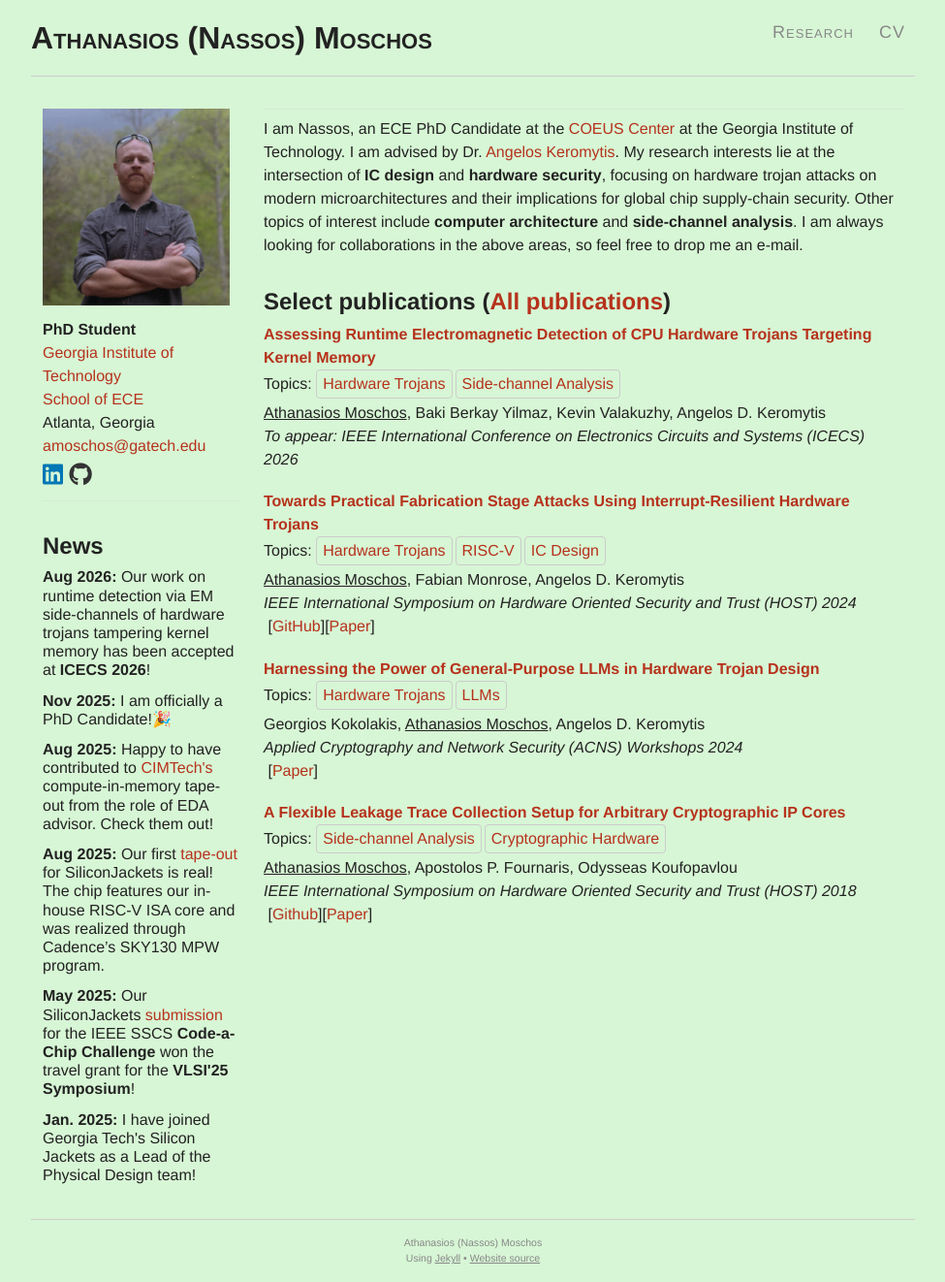
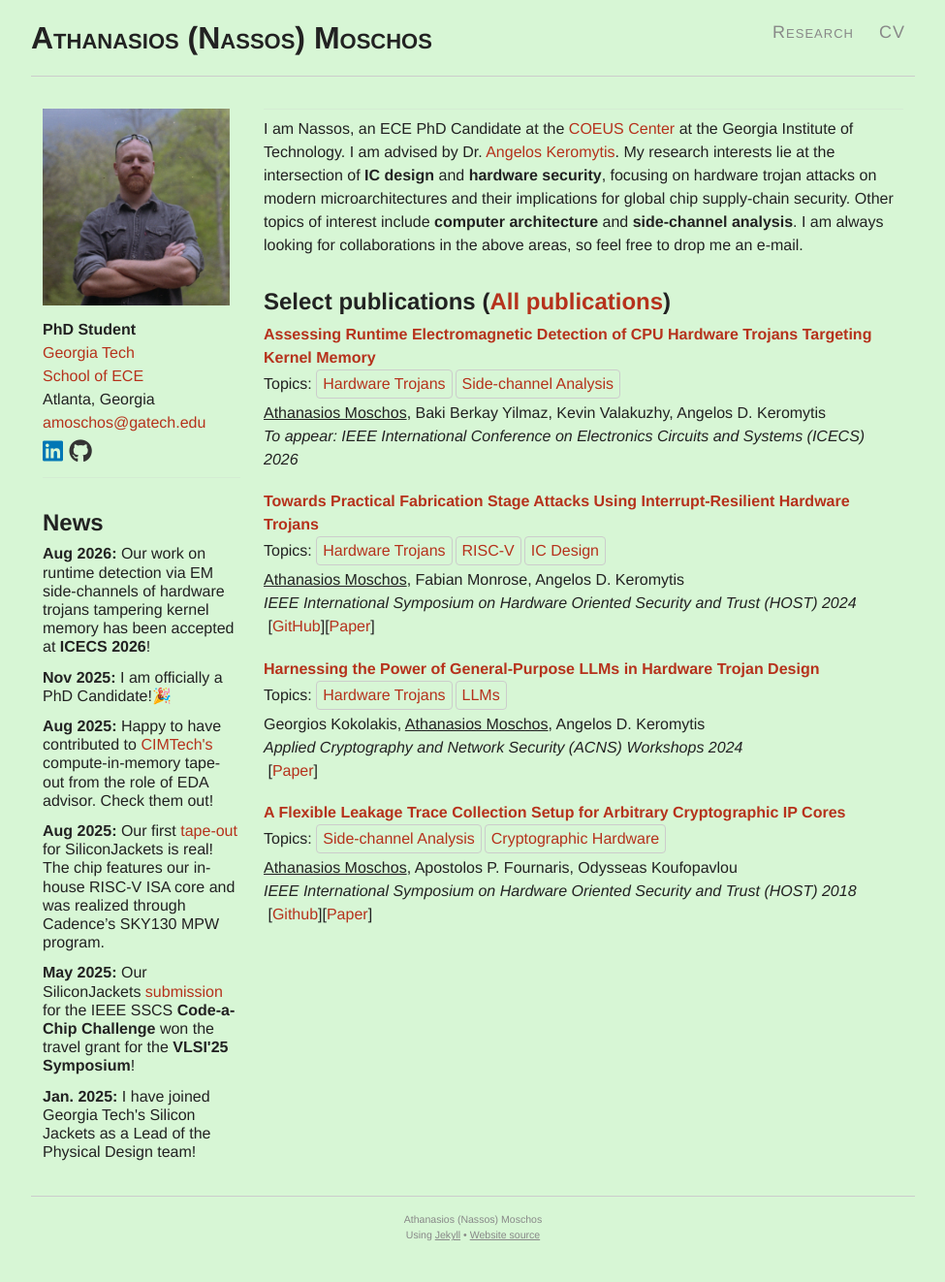
Before and after one commit to 0ena/0ena.github.io, a Jekyll site: the page built from index.md, in a window 1280 px wide. Shown: the whole page at 97% size, without its empty margins (152-1127 px from the left). Built offline with Jekyll 4.4.1, drawn with Linux system fonts in a browser that asks for light colours; nearby versions of some CDN libraries; after the commit the page ends 1298 px from its top, so only the background shows below that.

Commit message:
Update link text for GATECH

```diff
--- a/_layouts/page.html
+++ b/_layouts/page.html
@@ -9,7 +9,7 @@ layout: default
                 {% include image.html url="images/sc_ch.jpg" caption="" width="224px" align="left" %}
 
                 <b>PhD Student</b> <br>
-                <a href="https://www.gatech.edu/" target="_blank">Georgia Institute of Technology</a> <br>
+                <a href="https://www.gatech.edu/" target="_blank">Georgia Tech</a> <br>
                 <a href="https://ece.gatech.edu/" target="_blank">School of ECE</a> <br>
                 Atlanta, Georgia <br>
                 <a href="mailto:amoschos@gatech.edu">amoschos@gatech.edu</a> <br>
```
